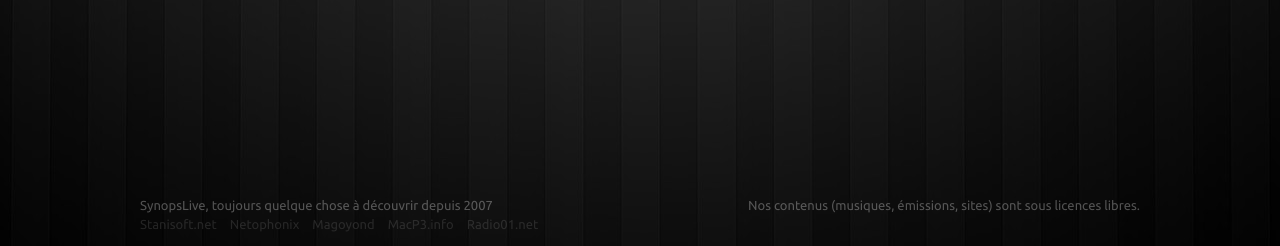
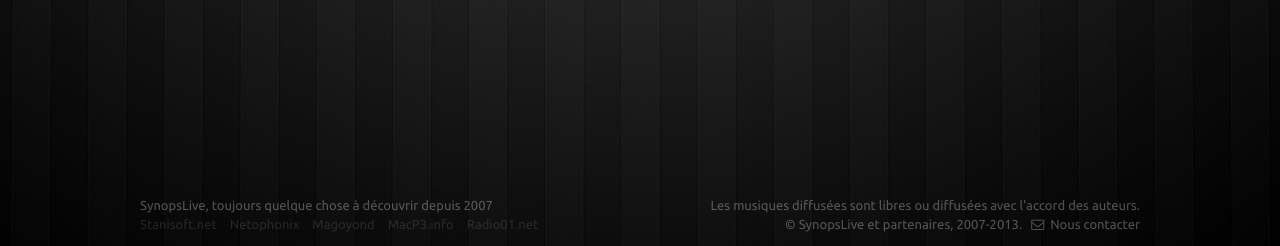
Before and after one commit to synopslive/deck, a Django app: template templates/main.html in a window 1280 px wide. Shown: the part 554-800 px from the top of the page. Run offline with Django 3.2, Linux system fonts and the light colour scheme; the template is opened without the code that fills it, so the values that code supplies are empty; style sheets or scripts are compiled from the project's sources; some libraries are stand-ins or nearby versions; some web fonts are replaced.

Commit message:
Adding footer details.

```diff
--- a/templates/main.html
+++ b/templates/main.html
@@ -66,8 +66,9 @@
             </p>
         </div>
         <div id="mentions-legales">
-            <p>Nos contenus (musiques, émissions, sites) sont sous licences libres.</p>
-
+            <p>Les musiques diffusées sont libres ou diffusées avec l'accord des auteurs.</p>
+            <p>© SynopsLive et partenaires, 2007-2013. &nbsp;
+               <a href="mailto:coordination@synopslive.net"><i class="icon-envelope"></i>&nbsp; Nous contacter</a></p>
         </div>
     </div>
 </div>
```
